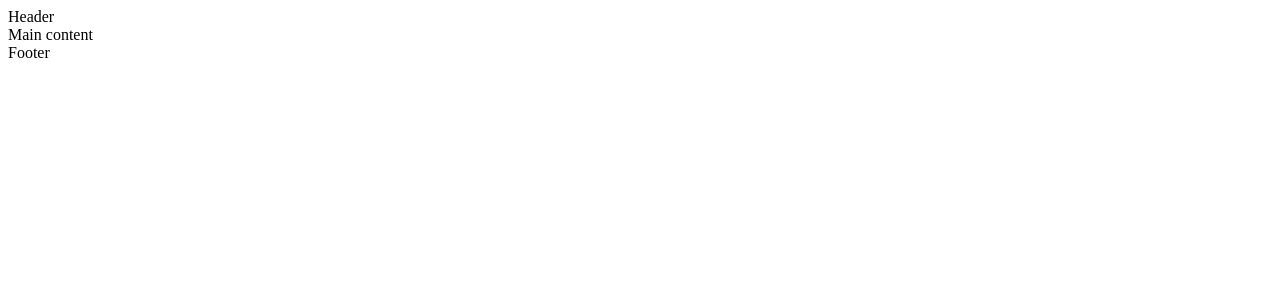
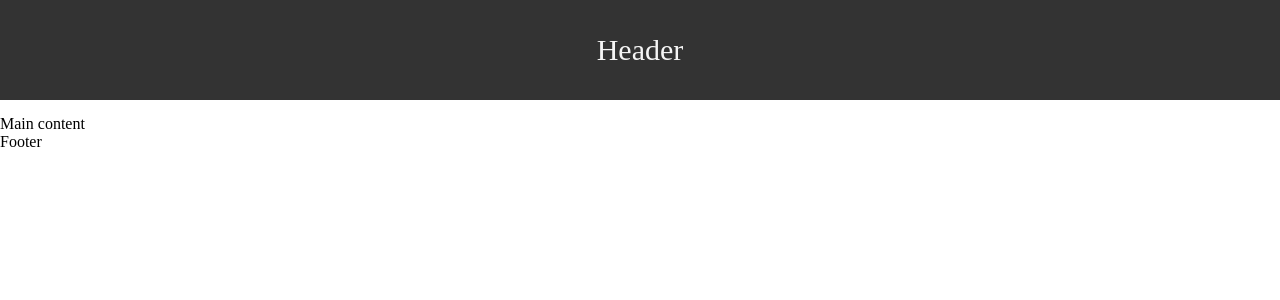
Before and after one commit to seanJosephFitzpatrick/React-Fundamental, a React (Create React App) app: page / in a window 1280 px wide. Shown: the top 300 px of the page. Built offline with nearby package versions, Linux system fonts and the light colour scheme.

Commit message:
Styling css

```diff
--- a/Components/Header.js
+++ b/Components/Header.js
@@ -1,7 +1,7 @@
 import React from "react";
 
 function Header() {
-  return <header>Header</header>;
+  return <header className="navbar">Header</header>;
 }
 
 export default Header;
--- a/src/styles.css
+++ b/src/styles.css
@@ -2,3 +2,19 @@
   font-family: sans-serif;
   text-align: center;
 }
+
+body {
+  margin: 0;
+}
+
+.navbar {
+  height: 100px;
+  background-color: #333;
+  color: whitesmoke;
+  margin-bottom: 15px;
+  text-align: center;
+  font-size: 30px;
+  display: flex;
+  justify-content: center;
+  align-items: center;
+}
```
